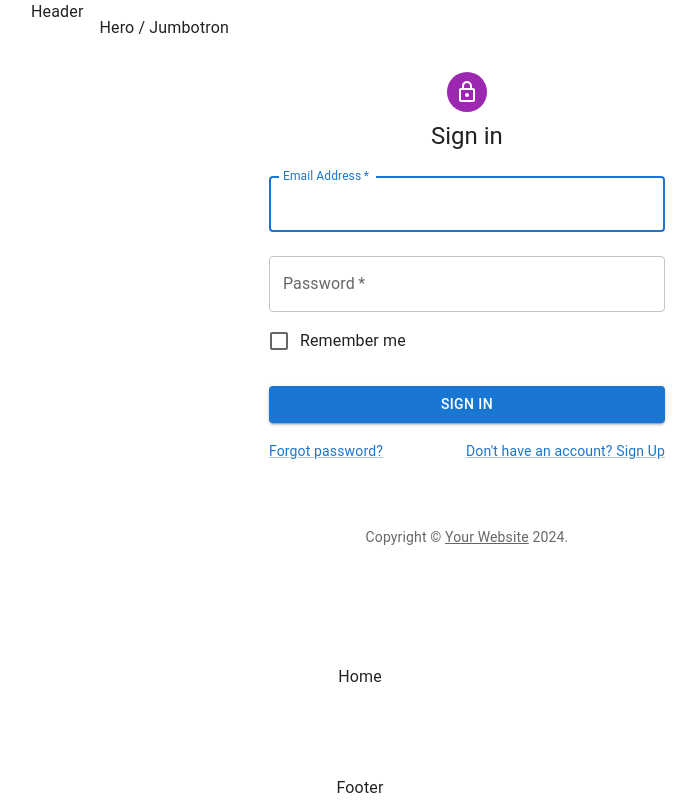
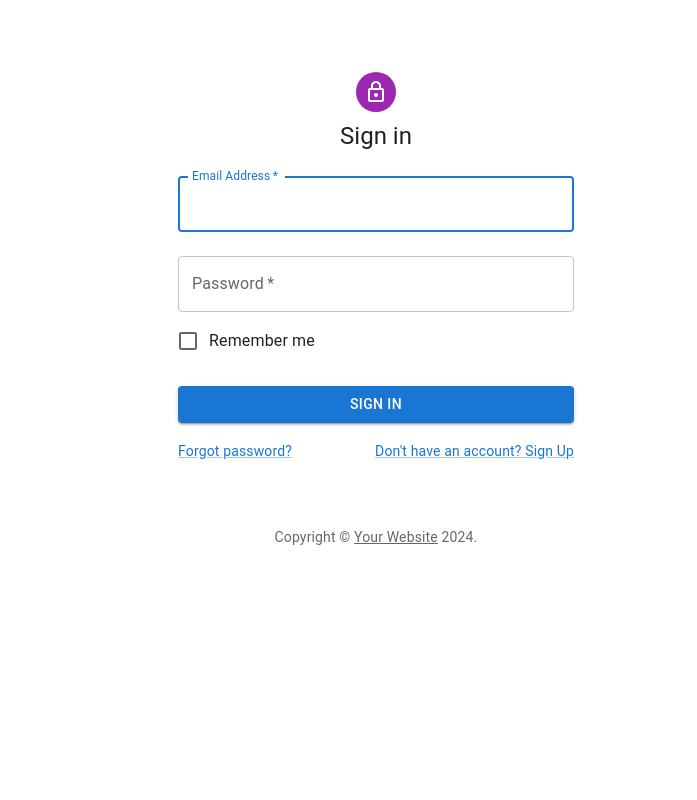
Before and after one commit to yuzbamaria/pet-adopt, a React (Vite) app: page / in a window 1280 px wide. Shown: the whole page, without its empty margins (280-977 px from the left). Built offline with nearby package versions, Linux system fonts and the light colour scheme.

Commit message:
testing local storage

```diff
--- a/package.json
+++ b/package.json
@@ -14,6 +14,7 @@
     "@emotion/styled": "^11.11.0",
     "@mui/icons-material": "^5.15.9",
     "@mui/material": "^5.15.9",
+    "bootstrap": "^5.3.2",
     "dotenv": "^16.4.1",
     "firebase": "^10.8.0",
     "react": "^18.2.0",
--- a/src/components/Footer/index.jsx
+++ b/src/components/Footer/index.jsx
@@ -2,7 +2,6 @@ import React from "react";
 
 function Footer(props) {
     return(<footer>
-        Footer
     </footer>)
 }
 
--- a/src/components/Header/index.jsx
+++ b/src/components/Header/index.jsx
@@ -1,12 +1,11 @@
 import React from "react";
 import "./style.css"
 import Login from "../Login"
-import SignIn from "../SignIn";
+import SignIn from "../../pages/SignIn";
 import Hero from "../Hero";
 
 function Header(props) {
     return(<header>
-        Header
         <Hero />
         <SignIn />
     </header>)
--- a/src/components/Hero/index.jsx
+++ b/src/components/Hero/index.jsx
@@ -3,7 +3,6 @@ import "./style.css"
 
 function Hero(props) {
     return(<div className="hero">
-        Hero / Jumbotron
     </div>)
 }
 
--- a/src/pages/Home.jsx
+++ b/src/pages/Home.jsx
@@ -2,7 +2,6 @@ import React from "react";
 
 function Home() {
     return(<div>
-        Home
     </div>)
 }
 
```
Also changed, not shown: src/database.js (+27 -0 lines), src/pages/SignIn.jsx (renamed from src/components/SignIn.jsx), 1 other file (tests, documents, lock files or other folders).
